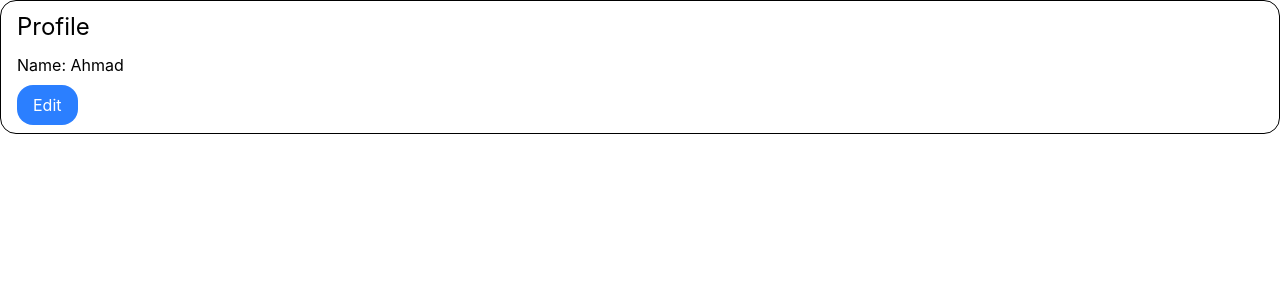
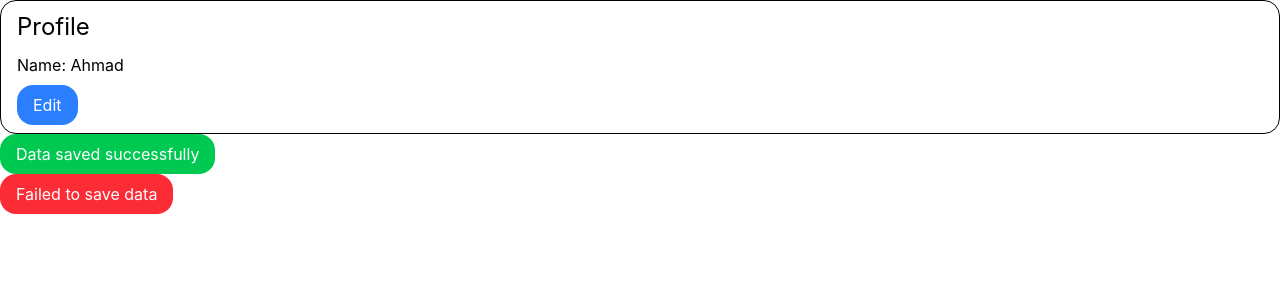
Before and after one commit to Hary300/Practice-React-TypeScript-Phase-3, a React (Vite) app: page / in a window 1280 px wide. Shown: the top 300 px of the page. Built offline with nearby package versions, Linux system fonts and the light colour scheme.

Commit message:
topic 8: component reusability

```diff
--- a/src/App.tsx
+++ b/src/App.tsx
@@ -1,3 +1,4 @@
+import Alert from './components/Alert';
 import Section from './components/Section';
 
 function App() {
@@ -9,6 +10,8 @@ function App() {
           Edit
         </button>
       </Section>
+      <Alert type='success'>Data saved successfully</Alert>
+      <Alert type='error'>Failed to save data</Alert>
     </>
   );
 }
--- /dev/null
+++ b/src/components/Alert.tsx
@@ -0,0 +1,16 @@
+import type { ReactNode } from 'react';
+
+type AlertProps = {
+  type: 'success' | 'error';
+  children: ReactNode;
+};
+
+export default function Alert({ type, children }: AlertProps) {
+  return (
+    <div
+      className={`px-4 py-2 rounded-2xl w-fit text-white ${type === 'success' ? 'bg-green-500' : 'bg-red-500'}`}
+    >
+      {children}
+    </div>
+  );
+}
```
